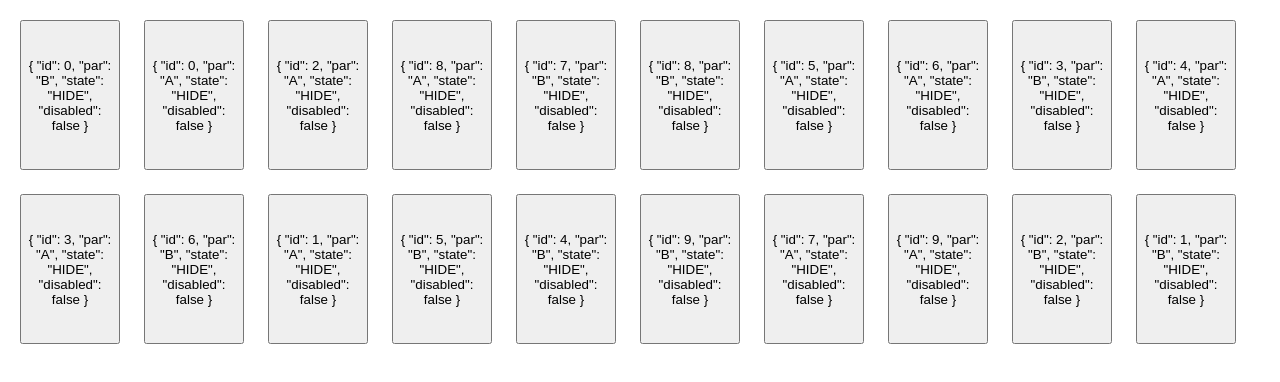
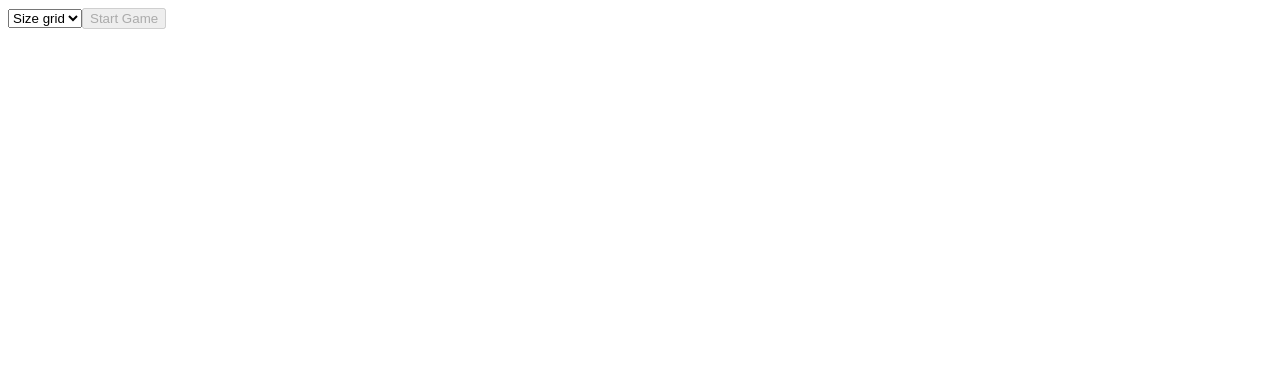
Before and after one commit to carloscba/memorama, an Angular app: page / in a window 1280 px wide. Shown: the top 382 px of the page. Built offline with nearby package versions, Linux system fonts and the light colour scheme.

Commit message:
Opciones para iniciar el juego (sizeGrid, startGame)

```diff
--- a/src/app/components/game/game.component.html
+++ b/src/app/components/game/game.component.html
@@ -1,3 +1,12 @@
 <ng-container *ngFor = "let card of gridCard">
     <app-card [card] = "card" (onSelectCard) = "onSelectCardHandler($event)"></app-card>
 </ng-container>
+
+<select (change)="setSizeGrid($event)">
+    <option [value]="0">Size grid</option>
+    <option [value]="10">10 cards</option>
+    <option [value]="20">20 cards</option>
+    <option [value]="40">40 cards</option>
+</select>
+
+<button [disabled]="(!sizeGrid)" (click) = "startGame()">Start Game</button>
--- a/src/app/components/game/game.component.ts
+++ b/src/app/components/game/game.component.ts
@@ -12,6 +12,8 @@ const TIME_TO_REVEAL = 2000;
 export class GameComponent implements OnInit {
 
   firstCardSelection: Card = null;
+  currentPlayer: string = null;
+  sizeGrid: number = null;
 
   gridCard: Array<Card> = []
   constructor(private gridcardService: GridcardService) {
@@ -19,7 +21,14 @@ export class GameComponent implements OnInit {
   }
 
   ngOnInit(): void {
-    this.gridCard = this.gridcardService.buildGrid(20);
+
+  }
+
+  setSizeGrid(e) : void {
+    this.sizeGrid = parseInt(e.target.value)
+  }
+  startGame() : void {
+    this.gridCard = this.gridcardService.buildGrid(this.sizeGrid);
   }
 
   onSelectCardHandler(card: Card): void {
```
